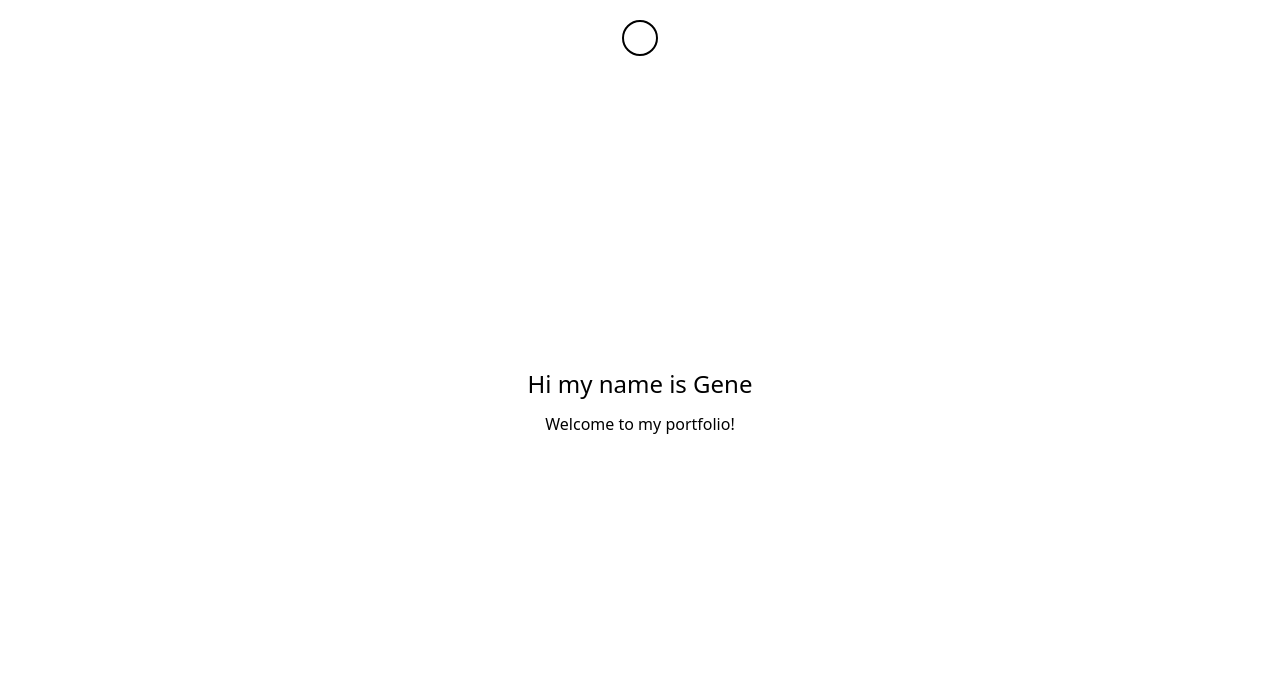
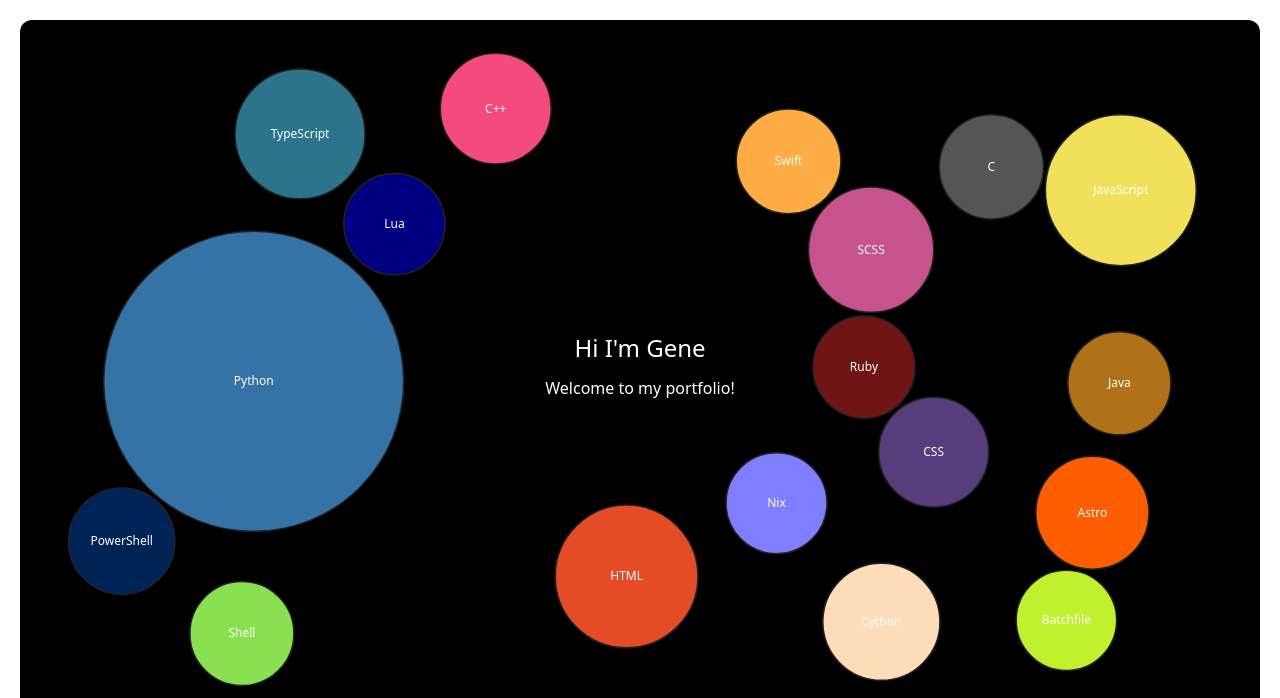
Before and after one commit to lejio/geneni.dev, an Astro site: page / in a window 1280 px wide. Shown: the top 698 px of the page. Built offline with nearby package versions, Linux system fonts and the light colour scheme; Astro itself is replaced by a stand-in of ours; a web font is replaced by a local one.

Commit message:
added new language bubbles

```diff
--- a/astro.config.mjs
+++ b/astro.config.mjs
@@ -3,7 +3,9 @@ import { defineConfig } from 'astro/config';
 
 import tailwind from '@astrojs/tailwind';
 
+import react from '@astrojs/react';
+
 // https://astro.build/config
 export default defineConfig({
-  integrations: [tailwind()]
+  integrations: [tailwind(), react()]
 });
--- /dev/null
+++ b/src/components/LanguageBubbles.jsx
@@ -0,0 +1,296 @@
+import { useEffect, useRef } from "react";
+import * as d3 from "d3";
+
+const languageColors = {
+  Python: "#3572A5",
+  JavaScript: "#f1e05a",
+  HTML: "#e34c26",
+  TypeScript: "#2b7489",
+  SCSS: "#c6538c",
+  Cython: "#fedcba",
+  Astro: "#ff5d01",
+  "C++": "#f34b7d",
+  CSS: "#563d7c",
+  PowerShell: "#012456",
+  Swift: "#ffac45",
+  C: "#555555",
+  Shell: "#89e051",
+  Java: "#b07219",
+  Ruby: "#701516",
+  Lua: "#000080",
+  Nix: "#7e7eff",
+  Batchfile: "#C1F12E",
+};
+
+const languages = [
+  { name: "Python", value: 16739530 },
+  { name: "JavaScript", value: 1083881 },
+  { name: "HTML", value: 761872 },
+  { name: "TypeScript", value: 375234 },
+  { name: "SCSS", value: 267805 },
+  { name: "Cython", value: 122376 },
+  { name: "Astro", value: 71188 },
+  { name: "C++", value: 48490 },
+  { name: "CSS", value: 40227 },
+  { name: "PowerShell", value: 17867 },
+  { name: "Swift", value: 9093 },
+  { name: "C", value: 7083 },
+  { name: "Shell", value: 6820 },
+  { name: "Java", value: 3891 },
+  { name: "Ruby", value: 1938 },
+  { name: "Lua", value: 701 },
+  { name: "Nix", value: 382 },
+  { name: "Batchfile", value: 89 },
+];
+
+export default function LanguageBubbles() {
+  const svgRef = useRef(null);
+  let tickCount = 0;
+
+
+  useEffect(() => {
+    const svgEl = svgRef.current;
+    const { width, height } = svgEl.getBoundingClientRect();
+
+    const rScale = d3
+      .scaleSqrt()
+      .domain([0, d3.max(languages, (d) => d.value)])
+      .range([50, 150]);
+
+    const nodes = languages.map((d) => {
+      const r = rScale(d.value);
+      return {
+        ...d,
+        r,
+        x: Math.random() * (width - 2 * r) + r,
+        y: Math.random() * (height - 2 * r) + r,
+        vx: (Math.random() - 0.5) * 2, // between -1 and 1
+        vy: (Math.random() - 0.5) * 2,
+      };
+    });
+
+    const svg = d3.select(svgEl).attr("width", width).attr("height", height);
+    const container = svg.append("g");
+
+    const circles = container
+      .selectAll("circle")
+      .data(nodes)
+      .enter()
+      .append("circle")
+      .attr("r", (d) => d.r)
+      .attr("fill", (d) => languageColors[d.name] || "rgba(100, 200, 255, 0.7)")
+      .attr("stroke", "#222")
+      .attr("stroke-width", 1.5);
+
+    const labels = container
+      .selectAll("text")
+      .data(nodes)
+      .enter()
+      .append("text")
+      .text((d) => d.name)
+      .attr("text-anchor", "middle")
+      .attr("font-size", "12px")
+      .attr("fill", "white")
+      .style("pointer-events", "none");
+
+    // Define repel box based on your text layout
+    const repelBox = {
+      x: width / 2 - 150,
+      y: height / 2 - 100,
+      width: 300,
+      height: 120,
+    };
+
+    // Custom repel force for text area
+    function repelFromTextZone(alpha) {
+      for (const node of nodes) {
+        const { x, y, r } = node;
+
+        const insideX =
+          x + r > repelBox.x && x - r < repelBox.x + repelBox.width;
+        const insideY =
+          y + r > repelBox.y && y - r < repelBox.y + repelBox.height;
+
+        if (insideX && insideY) {
+          const centerX = repelBox.x + repelBox.width / 2;
+          const centerY = repelBox.y + repelBox.height / 2;
+
+          const dx = x - centerX;
+          const dy = y - centerY;
+          const dist = Math.sqrt(dx * dx + dy * dy) || 1;
+
+          const strength = 5 * alpha;
+
+          node.vx += (dx / dist) * strength;
+          node.vy += (dy / dist) * strength;
+        }
+      }
+    }
+
+    function applyIdleMovement(alpha, tickCount) {
+      const frequency = 0.02; // how fast the oscillation happens
+      const amplitude = 0.2;  // how strong the idle drift is
+
+      for (const node of nodes) {
+        // Create gentle sinusoidal motion
+        node.vx += Math.sin(tickCount * frequency + node.r) * amplitude * alpha;
+        node.vy += Math.cos(tickCount * frequency + node.r) * amplitude * alpha;
+      }
+    }
+
+    function repelFromEdges(alpha) {
+      for (const node of nodes) {
+        const margin = 20; // extra spacing from edge
+        const strength = 5 * alpha;
+
+        // Left edge
+        if (node.x - node.r < margin) {
+          node.vx += strength;
+        }
+
+        // Right edge
+        if (node.x + node.r > width - margin) {
+          node.vx -= strength;
+        }
+
+        // Top edge
+        if (node.y - node.r < margin) {
+          node.vy += strength;
+        }
+
+        // Bottom edge
+        if (node.y + node.r > height - margin) {
+          node.vy -= strength;
+        }
+      }
+    }
+
+    const simulation = d3
+      .forceSimulation(nodes)
+      // .force("charge", d3.forceManyBody().strength(-10))
+      .force("slow", d3.forceManyBody().strength(0)); // just friction-like effect
+    simulation
+      .velocityDecay(0.2) // lower = longer movement; default is 0.4
+      .alphaDecay(0)
+      // .force(
+      //   "x",
+      //   d3
+      //     .forceX()
+      //     .strength(0.03)
+      //     .x((d) => d.x)
+      // )
+      // .force(
+      //   "y",
+      //   d3
+      //     .forceY()
+      //     .strength(0.03)
+      //     .y((d) => d.y)
+      // )
+      .force(
+        "collision",
+        d3.forceCollide().radius((d) => d.r + 2)
+      )
+
+      .on("tick", () => {
+        tickCount++;
+
+        repelFromTextZone(simulation.alpha());
+        repelFromEdges(simulation.alpha());
+        applyIdleMovement(simulation.alpha(), tickCount);
+
+
+        circles.attr("cx", (d) => d.x).attr("cy", (d) => d.y);
+        labels.attr("x", (d) => d.x).attr("y", (d) => d.y + 4);
+      });
+
+    // svg.on("mousemove", function (event) {
+    //   const [x, y] = d3.pointer(event);
+
+    //   let minDist = Infinity;
+    //   let closestNode = null;
+
+    //   for (const node of nodes) {
+    //     const dx = node.x - x;
+    //     const dy = node.y - y;
+    //     const dist = Math.sqrt(dx * dx + dy * dy);
+
+    //     if (dist < minDist && dist < node.r + 10) {
+    //       minDist = dist;
+    //       closestNode = node;
+    //     }
+    //   }
+
+    //   if (closestNode) {
+    //     const angle = Math.atan2(closestNode.y - y, closestNode.x - x);
+    //     const repelStrength = 1;
+
+    //     closestNode.vx += Math.cos(angle) * repelStrength;
+    //     closestNode.vy += Math.sin(angle) * repelStrength;
+
+    //     // simulation.alpha(0.2).restart();
+    //   }
+    // });
+    svg.on("mousemove", function (event) {
+      const [x, y] = d3.pointer(event);
+
+      let minDist = Infinity;
+      let closestNode = null;
+
+      for (const node of nodes) {
+        const dx = node.x - x;
+        const dy = node.y - y;
+        const dist = Math.sqrt(dx * dx + dy * dy);
+
+        if (dist < minDist && dist < node.r + 10) {
+          minDist = dist;
+          closestNode = node;
+        }
+      }
+
+      if (closestNode) {
+        const angle = Math.atan2(closestNode.y - y, closestNode.x - x);
+        const repelStrength = 1;
+
+        closestNode.vx += Math.cos(angle) * repelStrength;
+        closestNode.vy += Math.sin(angle) * repelStrength;
+
+        simulation.alphaTarget(0.05); // gentle nudge
+        setTimeout(() => simulation.alphaTarget(0), 300); // reset after a bit
+      }
+    });
+
+    const resize = () => {
+      const { width, height } = svgEl.getBoundingClientRect();
+      svg.attr("width", width).attr("height", height);
+      simulation.force(
+        "x",
+        d3
+          .forceX()
+          .strength(0.03)
+          .x((d) => d.x)
+      );
+      simulation.force(
+        "y",
+        d3
+          .forceY()
+          .strength(0.03)
+          .y((d) => d.y)
+      );
+      simulation.alpha(0.5).restart();
+    };
+
+    window.addEventListener("resize", resize);
+    return () => {
+      simulation.stop();
+      window.removeEventListener("resize", resize);
+    };
+  }, []);
+
+  return (
+    <svg
+      ref={svgRef}
+      className="absolute inset-0 w-full h-full"
+      preserveAspectRatio="xMidYMid meet"
+    />
+  );
+}
--- /dev/null
+++ b/src/components/TopLang.astro
@@ -0,0 +1,14 @@
+---
+import { fetchTopLanguages } from '../lib/github';
+
+const langs = await fetchTopLanguages();
+const sorted = Object.entries(langs).sort((a, b) => b[1] - a[1]);
+
+console.log(langs)
+---
+
+<ul>
+  {sorted.map(([lang, bytes]) => (
+    <li><strong>{lang}</strong>: {bytes.toLocaleString()} bytes</li>
+  ))}
+</ul>
--- /dev/null
+++ b/src/lib/github.ts
@@ -0,0 +1,65 @@
+export async function fetchTopLanguages(): Promise<Record<string, number>> {
+	const GITHUB_API = 'https://api.github.com/graphql';
+	const TOKEN = import.meta.env.GITHUB_TOKEN;
+
+	const langs: Record<string, number> = {};
+
+	let hasNextPage = true;
+	let endCursor: string | null = null;
+
+	while (hasNextPage) {
+		const query = `
+      query ($after: String) {
+        viewer {
+          repositories(first: 100, after: $after, ownerAffiliations: OWNER, isFork: false) {
+            pageInfo {
+              hasNextPage
+              endCursor
+            }
+            nodes {
+              languages(first: 10, orderBy: {field: SIZE, direction: DESC}) {
+                edges {
+                  size
+                  node {
+                    name
+                  }
+                }
+              }
+            }
+          }
+        }
+      }
+    `;
+
+		const res = await fetch(GITHUB_API, {
+			method: 'POST',
+			headers: {
+				Authorization: `Bearer ${TOKEN}`,
+				'Content-Type': 'application/json',
+			},
+			body: JSON.stringify({
+				query,
+				variables: { after: endCursor },
+			}),
+		});
+
+		const json = await res.json();
+		const repos = json.data.viewer.repositories;
+		endCursor = repos.pageInfo.endCursor;
+		hasNextPage = repos.pageInfo.hasNextPage;
+
+		for (const repo of repos.nodes) {
+			for (const lang of repo.languages.edges) {
+				const name = lang.node.name;
+				const size = lang.size;
+				langs[name] = (langs[name] || 0) + size;
+			}
+		}
+	}
+
+	const sortedLangs = Object.fromEntries(
+		Object.entries(langs).sort((a, b) => b[1] - a[1])
+	);
+
+	return sortedLangs;
+}
--- a/src/pages/Header.astro
+++ b/src/pages/Header.astro
@@ -3,12 +3,18 @@
 ---
 
 <div class="group">
-    <div class="mt-5 w-8 hover:w-40 rounded-3xl transition-all duration-300 border-black border-solid border-2 text-white p-4 group-hover:transition-delay">
-    </div>
+  <div
+    class="mt-5 w-8 hover:w-40 rounded-3xl transition-all duration-300 bg-white border-solid border-2 text-white p-4 delayed-transition"
+  >
   </div>
+</div>
 
-  <style is:global>
-    .group-hover\:transition-delay {
-      transition-delay: 250ms;
-    }
-  </style>
+<style is:global>
+  .group:hover .delayed-transition {
+    transition-delay: 0ms;
+  }
+
+  .delayed-transition {
+    transition-delay: 250ms;
+  }
+</style>
--- a/src/pages/Layout.astro
+++ b/src/pages/Layout.astro
@@ -1,6 +1,6 @@
 ---
-import Header from './Header.astro';
-import Footer from './Footer.astro';
+import Header from "./Header.astro";
+import Footer from "./Footer.astro";
 const { title } = Astro.props;
 ---
 
@@ -13,9 +13,15 @@ const { title } = Astro.props;
     <title>{title}</title>
   </head>
   <body>
-        <main class=" font-zerox w-full h-[100vh] flex flex-col justify-between align-middle items-center">
-            <Header />
+    <main
+      class="font-zerox w-full h-[100vh] flex flex-col p-5 gap-4 justify-between align-middle items-center"
+    >
+      <div
+        class="w-full h-full rounded-xl bg-black flex flex-col align-middle items-center"
+      >
+        <!-- <Header /> -->
         <slot />
+      </div>
       <Footer />
     </main>
   </body>
@@ -23,8 +29,8 @@ const { title } = Astro.props;
 
 <style is:global>
   @font-face {
-		font-family: 'ZeroxProtoNerdFont';
-		src: url('/fonts/ZeroxProtoNerdFont-Regular.ttf') format('truetype');
+    font-family: "ZeroxProtoNerdFont";
+    src: url("/fonts/ZeroxProtoNerdFont-Regular.ttf") format("truetype");
     font-weight: normal;
     font-style: normal;
   }
--- a/src/pages/index.astro
+++ b/src/pages/index.astro
@@ -1,9 +1,15 @@
 ---
-import Layout from './Layout.astro'
+import Layout from "./Layout.astro";
+import LanguageBubbles from "../components/LanguageBubbles";
 ---
+
 <Layout title="Gene Ni | 25' UMCP">
-	<div class=" flex gap-3 flex-col items-center">
-		<h2 class=" text-2xl">Hi my name is Gene</h2>
-		<p>Welcome to my portfolio!</p>
-	</div>
+  <div class="relative w-full h-full flex flex-col items-center justify-center gap-3 text-white">
+    <!-- Background bubbles -->
+    <LanguageBubbles client:load />
+
+    <!-- Foreground content -->
+    <h2 class="text-2xl z-10">Hi I'm Gene</h2>
+    <p class="z-10">Welcome to my portfolio!</p>
+  </div>
 </Layout>
--- a/tsconfig.json
+++ b/tsconfig.json
@@ -1,3 +1,7 @@
 {
-  "extends": "astro/tsconfigs/strict"
+  "extends": "astro/tsconfigs/strict",
+  "compilerOptions": {
+    "jsx": "react-jsx",
+    "jsxImportSource": "react"
+  }
 }
```
Also changed, not shown: package.json (+11 -0 lines), 1 other file. Lines whose indentation alone changed are shown as unchanged.
